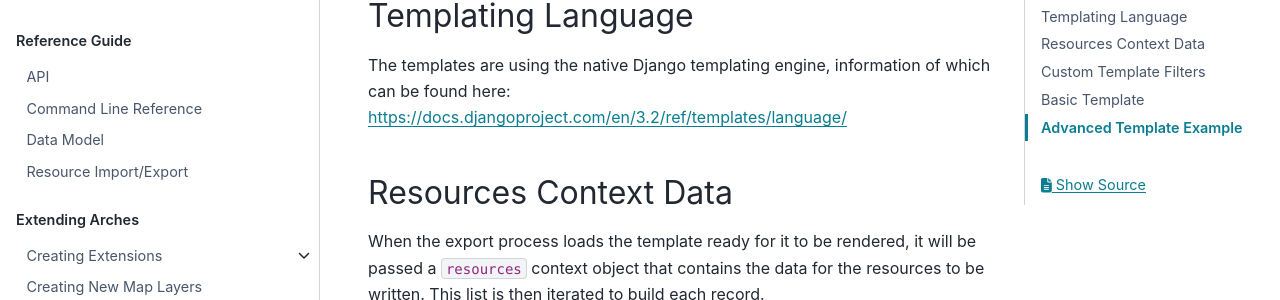
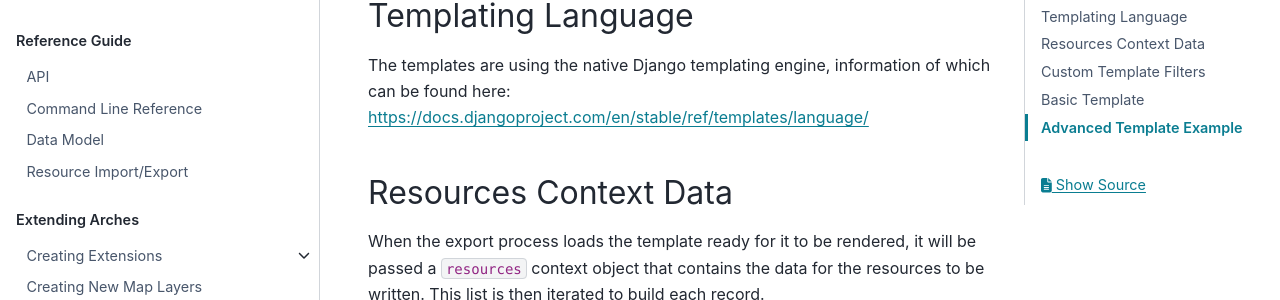
Before and after one commit to archesproject/arches-docs, a Sphinx documentation site: the page built from docs/developing/extending/create-html-export-templates.txt, in a window 1280 px wide and 900 px high, scrolled down 681 px. Shown: the part 153-453 px from the top of the window. Built offline with Sphinx 7.4.7 and the PyData theme 0.15.4, drawn with Linux system fonts in a browser that asks for light colours.

Commit message:
Link to stable version of Django docs

```diff
--- a/docs/configuring/settings-beyond-the-ui.txt
+++ b/docs/configuring/settings-beyond-the-ui.txt
@@ -88,7 +88,7 @@
 
 To change the **minimum length of a password**, change the `min_length`:code: property in the `MinLengthValidator`:code: validator.
 
-Advanced users can override or add new validators by creating their own validation classes as explained in `Django's password validation documentation <https://docs.djangoproject.com/en/1.11/topics/auth/passwords/#module-django.contrib.auth.password_validation/>`_.
+Advanced users can override or add new validators by creating their own validation classes as explained in `Django's password validation documentation <https://docs.djangoproject.com/en/stable/topics/auth/passwords/#module-django.contrib.auth.password_validation/>`_.
 
 Time Wheel Configuration
 ------------------------
@@ -137,7 +137,7 @@
         }
     }
 
-This will cache the time wheel to your project's directory. There are other ways to define your cache that you may want to use. You can read more about those options in `Django's cache documentation <https://docs.djangoproject.com/en/1.11/topics/cache/>`_.
+This will cache the time wheel to your project's directory. There are other ways to define your cache that you may want to use. You can read more about those options in `Django's cache documentation <https://docs.djangoproject.com/en/stable/topics/cache/>`_.
 
 By default the time wheel will only be cached for 'anonymous' user for 24 hours. To add other users or to change the cache duration, you will need to modify this setting::
 
@@ -170,7 +170,7 @@
     EMAIL_HOST_PASSWORD = 'xxxxxxx'
     EMAIL_PORT = 587
 
-Update the EMAIL_HOST_USER and EMAIL_HOST_PASSWORD with the correct email credentials and save the file. It is possible that this may not be enough to support your production of Arches. In that case, there's more information on setting up an email backend on the `Django site <https://docs.djangoproject.com/en/1.11/topics/email/#smtp-backend>`_.
+Update the EMAIL_HOST_USER and EMAIL_HOST_PASSWORD with the correct email credentials and save the file. It is possible that this may not be enough to support your production of Arches. In that case, there's more information on setting up an email backend on the `Django site <https://docs.djangoproject.com/en/stable/topics/email/#smtp-backend>`_.
 
 To configure what group new users are put into, add the following lines of code to your project's settings.py::
 
--- a/docs/deployment/serving-arches-with-apache-nginx.txt
+++ b/docs/deployment/serving-arches-with-apache-nginx.txt
@@ -4,7 +4,7 @@
 
 .. sidebar:: Further Reference
 
-    + `Django Documentation <https://docs.djangoproject.com/en/3.2/howto/deployment/wsgi/modwsgi/#how-to-use-django-with-apache-and-mod-wsgi>`_
+    + `Django Documentation <https://docs.djangoproject.com/en/stable/howto/deployment/wsgi/modwsgi/#how-to-use-django-with-apache-and-mod-wsgi>`_
 
 During development, it's easiest to use the Django webserver to view your Arches installation. However, once you are ready to put the project into production, you'll have to use a more efficient, robust, and secure webserver like Apache or Nginx.
 
--- a/docs/developing/advanced/localizing-arches.txt
+++ b/docs/developing/advanced/localizing-arches.txt
@@ -71,7 +71,7 @@
 
 Once the system is prepared for localization, the next steps involve generating a Django message file or .po file which will contain all available translation strings in Arches and how they should be translated in any given language.
 
-For more information, see `Localization: how to create language files <https://docs.djangoproject.com/en/4.0/topics/i18n/translation/#localization-how-to-create-language-files>`_ in the Django documentation.
+For more information, see `Localization: how to create language files <https://docs.djangoproject.com/en/stable/topics/i18n/translation/#localization-how-to-create-language-files>`_ in the Django documentation.
 
 There are some example commands to make and load PO files in the core arches settings file that can be found `here <https://github.com/archesproject/arches/blob/dev/7.0.x/arches/settings.py#L193>`_. If loading a new PO file, simply replace the existing po file and run compilemessages.
 
--- a/docs/developing/extending/create-html-export-templates.txt
+++ b/docs/developing/extending/create-html-export-templates.txt
@@ -22,7 +22,7 @@
 Templating Language
 ===================
 
-The templates are using the native Django templating engine, information of which can be found here: https://docs.djangoproject.com/en/3.2/ref/templates/language/
+The templates are using the native Django templating engine, information of which can be found here: https://docs.djangoproject.com/en/stable/ref/templates/language/
 
 
 Resources Context Data
--- a/docs/developing/reference/command-line-reference.txt
+++ b/docs/developing/reference/command-line-reference.txt
@@ -448,7 +448,7 @@
 Run the Django dev server. Add ``0.0.0.0:8000`` to explicitly set the
 host and port, which may be necessary when using remote servers, like
 an AWS EC2 instance. More about `runserver
-<https://docs.djangoproject.com/en/1.11/ref/django-admin/#runserver>`_.
+<https://docs.djangoproject.com/en/stable/ref/django-admin/#runserver>`_.
 
 collect static files
 --------------------
@@ -460,7 +460,7 @@
 Collects all static files and places them in a single
 directory. Generally only necessary in production. Also allows all
 static files to be `hosted on another server
-<https://docs.djangoproject.com/en/1.11/howto/static-files/deployment/#serving-static-files-from-a-cloud-service-or-cdn>`_).
+<https://docs.djangoproject.com/en/stable/howto/static-files/deployment/#serving-static-files-from-a-cloud-service-or-cdn>`_).
 
 Django's full ``manage.py`` commands are documented `here
-<https://docs.djangoproject.com/en/1.11/ref/django-admin/#available-commands>`_.
+<https://docs.djangoproject.com/en/stable/ref/django-admin/#available-commands>`_.
--- a/docs/developing/reference/data-model.txt
+++ b/docs/developing/reference/data-model.txt
@@ -66,7 +66,7 @@
 
 Arches platform code defines base classes for some of its core data
 models, and uses `proxy models
-<https://docs.djangoproject.com/en/1.11/topics/db/models/#proxy-models>`_
+<https://docs.djangoproject.com/en/stable/topics/db/models/#proxy-models>`_
 to implement their controllers. In smaller classes, "controller" code
 is included with the data model class. This documentation primarily
 discusses the models, but controller behavior is discussed where
```
